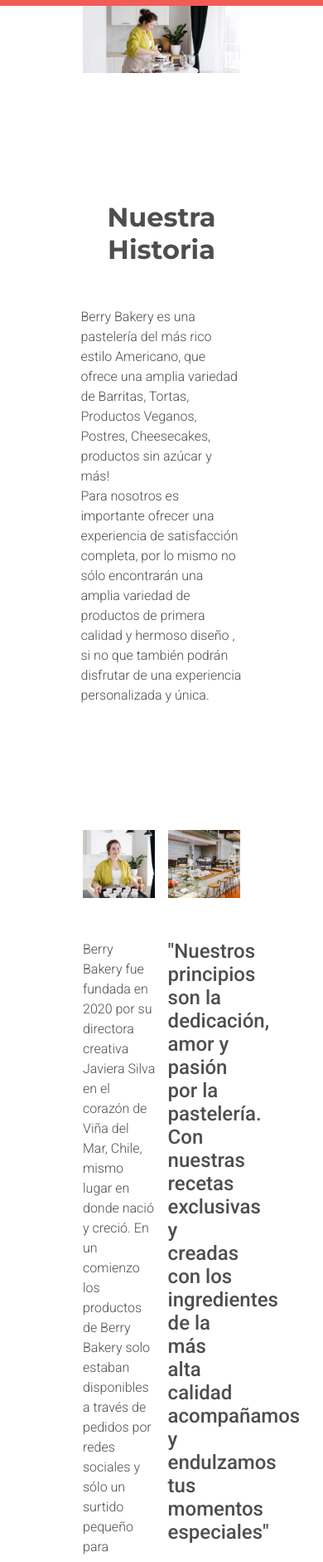
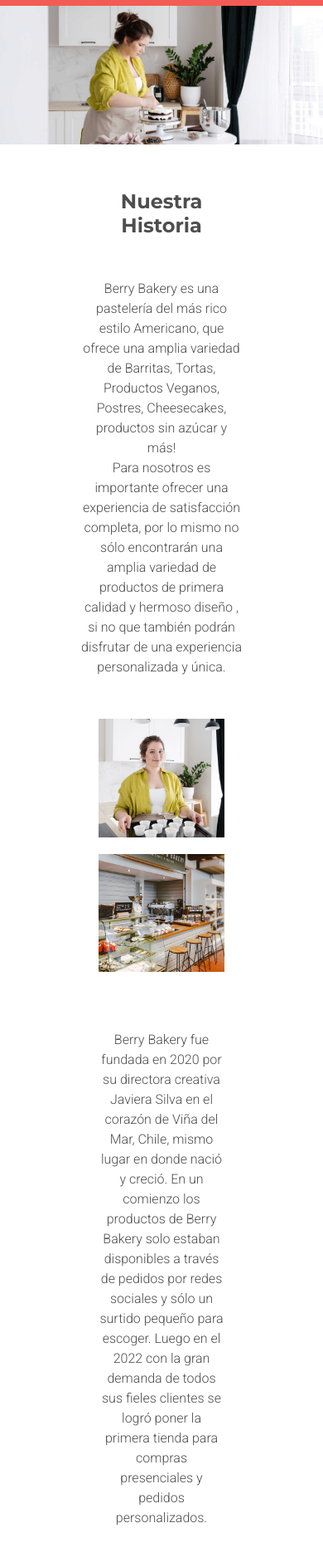
Before and after one commit to javierasila/proyecto-final-pasteleria-silva, a website: page pages/nosotros.html in a window 390 px wide. Shown: the part 73-1955 px from the top of the page at 83% size. Drawn offline with Linux system fonts and the light colour scheme.

Commit message:
Agregando media-queries a nostros y productos

```diff
--- a/sass/_nosotros.scss
+++ b/sass/_nosotros.scss
@@ -1,6 +1,12 @@
 .main__nosotros {
     .nosotros__img {
         margin: 0 100px 0 100px;
+        @media (max-width:992px) {
+            margin: 0 50px;
+        }
+        @media (max-width:768px) {
+            margin: 0;
+        }
         .imgtop {
             width: 100%;
             height: 100%;
@@ -10,6 +16,9 @@
     .nosotros__container1 {
         margin: 150px auto;
         width: 50%;
+        @media (max-width:992px) {
+            margin: 50px auto;
+        }
         .nosotros__title {
             font-family: 'Montserrat', sans-serif;
             color: map-get($estilo-h2, color);
@@ -17,6 +26,9 @@
             font-weight: map-get($estilo-h2, fontweight );
             text-align: center;
             margin-bottom: 50px;
+            @media (max-width: 576px) {
+                font-size: map-get($estilo-h2-576, fontsize);
+            }
         }
         .nosotros__text {
             font-family: 'Roboto', sans-serif;
@@ -24,6 +36,7 @@
             font-size: map-get($estilo-p, fontsize);
             font-weight: map-get($estilo-p, fontweight );
             line-height: map-get($estilo-p, linespace );
+            text-align: center;
         }
 
     }
@@ -31,8 +44,16 @@
         display: flex;
         justify-content: space-between;
         margin: 0 100px 50px 100px;
+        @media (max-width: 768px) {
+            flex-direction: column;
+            align-items: center;
+        }
         .imgbottom {
             width: 46%;
+            @media (max-width: 768px) {
+                width: 80%;
+                margin-bottom: 20px;
+            }
         }
     }
 
@@ -40,6 +61,10 @@
         display: flex;
         justify-content: space-between;
         margin: 0 100px 150px;
+        @media (max-width: 768px) {
+            flex-direction: column;
+            align-items: center;
+        }
         .nosotros__text {
             width: 46%;
             font-family: 'Roboto', sans-serif;
@@ -47,6 +72,11 @@
             font-size: map-get($estilo-p, fontsize);
             font-weight: map-get($estilo-p, fontweight );
             line-height: map-get($estilo-p, linespace );
+            @media (max-width: 768px) {
+                text-align: center;
+                width: 80%;
+                margin-bottom: 40px;
+            }
         }
         .nosotros__cita {
             width: 46%;
@@ -54,7 +84,10 @@
             color: map-get($estilo-citas, color);
             font-size: map-get($estilo-citas, fontsize);
             font-weight: map-get($estilo-citas, fontweight );
-
+            @media (max-width: 768px) {
+                text-align: center;
+                width: 80%;
+            }
         }
     }
 }
--- a/sass/_productos.scss
+++ b/sass/_productos.scss
@@ -8,6 +8,9 @@
             font-weight: map-get($estilo-h2, fontweight);
             text-align: center;
             margin-bottom: 50px;
+            @media (max-width: 576px) {
+                font-size: map-get($estilo-h2-576, fontsize);
+            }
         }
         .main__text {
             font-family: 'Roboto', sans-serif;
@@ -28,6 +31,17 @@
             justify-items: center;
             row-gap: 100px;
             column-gap: 60px;
+            @media (max-width: 1180px) {
+                grid-template-columns: repeat(2, 1fr);
+                grid-template-rows: repeat(5, 1fr);
+                row-gap: 70px;
+                column-gap: 60px;
+            }
+            @media (max-width: 768px) {
+                grid-template-columns: repeat(1, 1fr);
+                grid-template-rows: repeat(9, 1fr);
+
+            }
 
             .card {
                 width: 100%;
```
Also changed, not shown: css/estilosNuevos.css.
